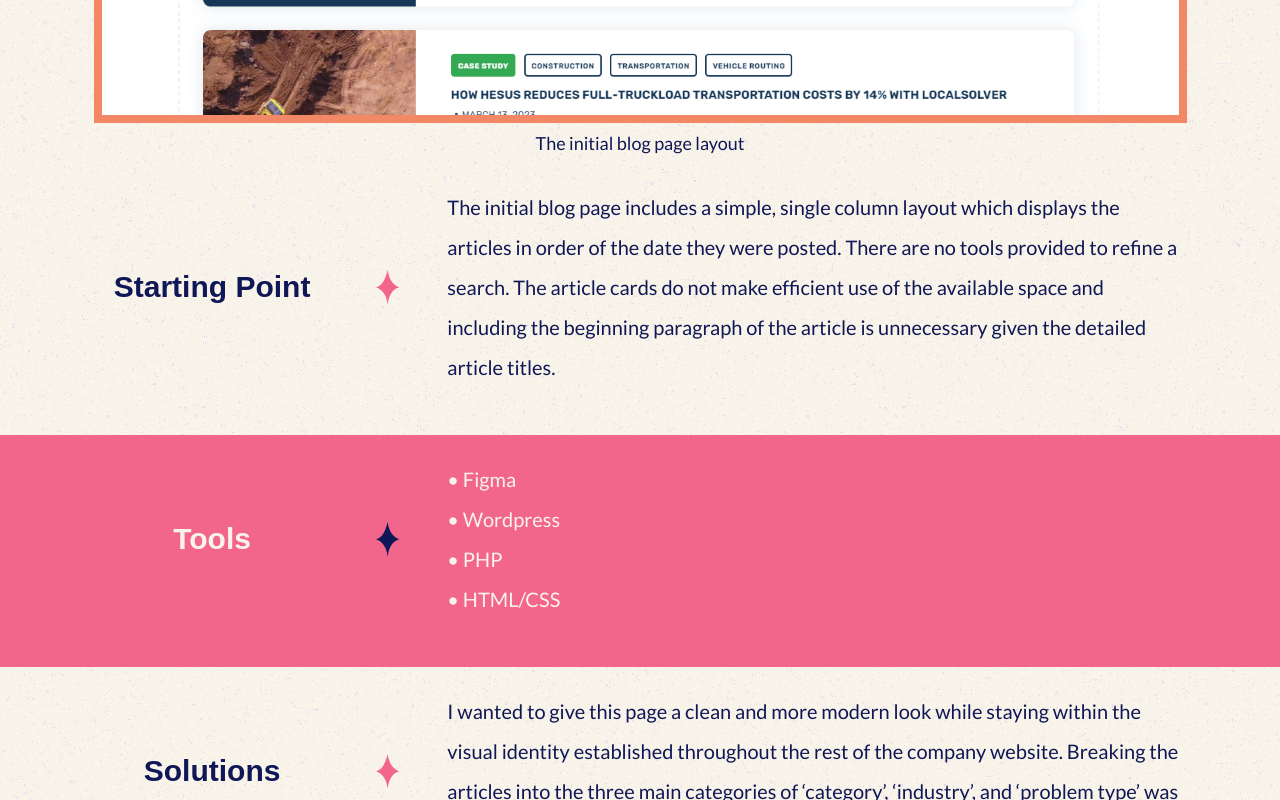
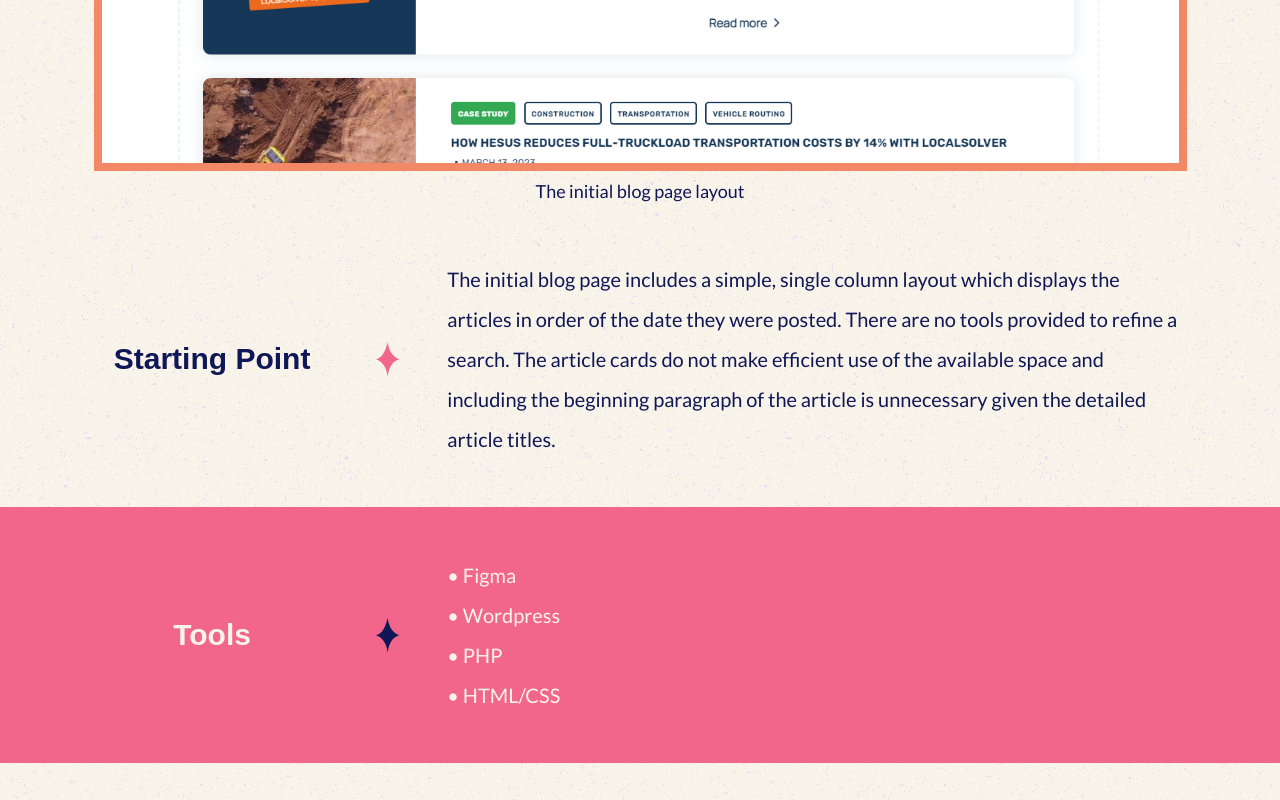
Before and after one commit to piperbacker/piperbacker.github.io, a plain HTML site: page projects/blog.html in a window 1280 px wide. Shown: the part 1600-2400 px from the top of the page. Drawn offline with Linux system fonts and the light colour scheme; a web font is replaced by a local one.

Commit message:
small styling fix

```diff
--- a/css/projects.css
+++ b/css/projects.css
@@ -83,6 +83,7 @@ section.white-bg {
   align-items: center;
   gap: 3rem;
   justify-content: center;
+  padding-top: 3rem;
 }
 
 .sm-section h3 {
@@ -105,7 +106,6 @@ section div.img-section {
 p.img-caption {
   text-align: center;
   font-size: 18px;
-  margin-bottom: 1.5rem;
   display: flex;
   justify-content: center;
 }
```
